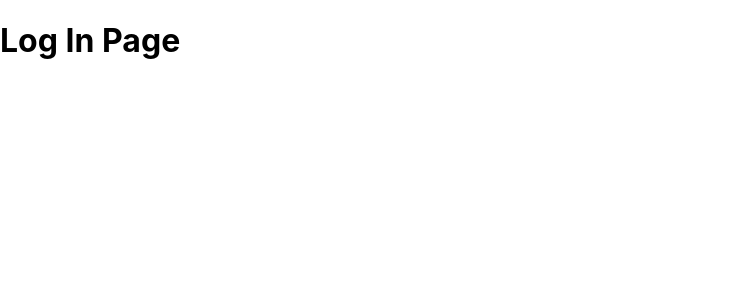
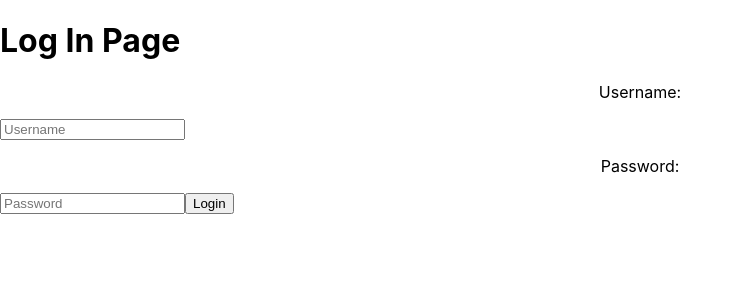
Before and after one commit to GT-WebDev-Group-Planning/group-planning-v1, a React (Create React App) app in the folder client/: page /login in a window 1280 px wide. Shown: the top 300 px of the page, without its empty margins (0-743 px from the left). Built offline with nearby package versions, Linux system fonts and the light colour scheme.

Commit message:
login-page layout update

```diff
--- a/client/src/pages/Group.js
+++ b/client/src/pages/Group.js
@@ -1,7 +1,6 @@
 function Group() {
     return (
       <div className="Group">
-        <h1>Group Page</h1>
       </div>
     );
   }
--- a/client/src/pages/LogIn.js
+++ b/client/src/pages/LogIn.js
@@ -1,8 +1,23 @@
+import React from "react";
+
 function Login() {
   return (
     <div className="LogIn">
       <h1>Log In Page</h1>
+        <p style={{textAlign: "center"}}>
+        Username:
+        </p>
+          <input type="text" placeholder="Username"/>
+        <p style={{textAlign: "center"}}>
+        Password:
+        </p>
+	        <input type="text" placeholder="Password"/>
+
+          <button variant="text">Login</button>
     </div>
+
+
+
   );
 }
 
```
